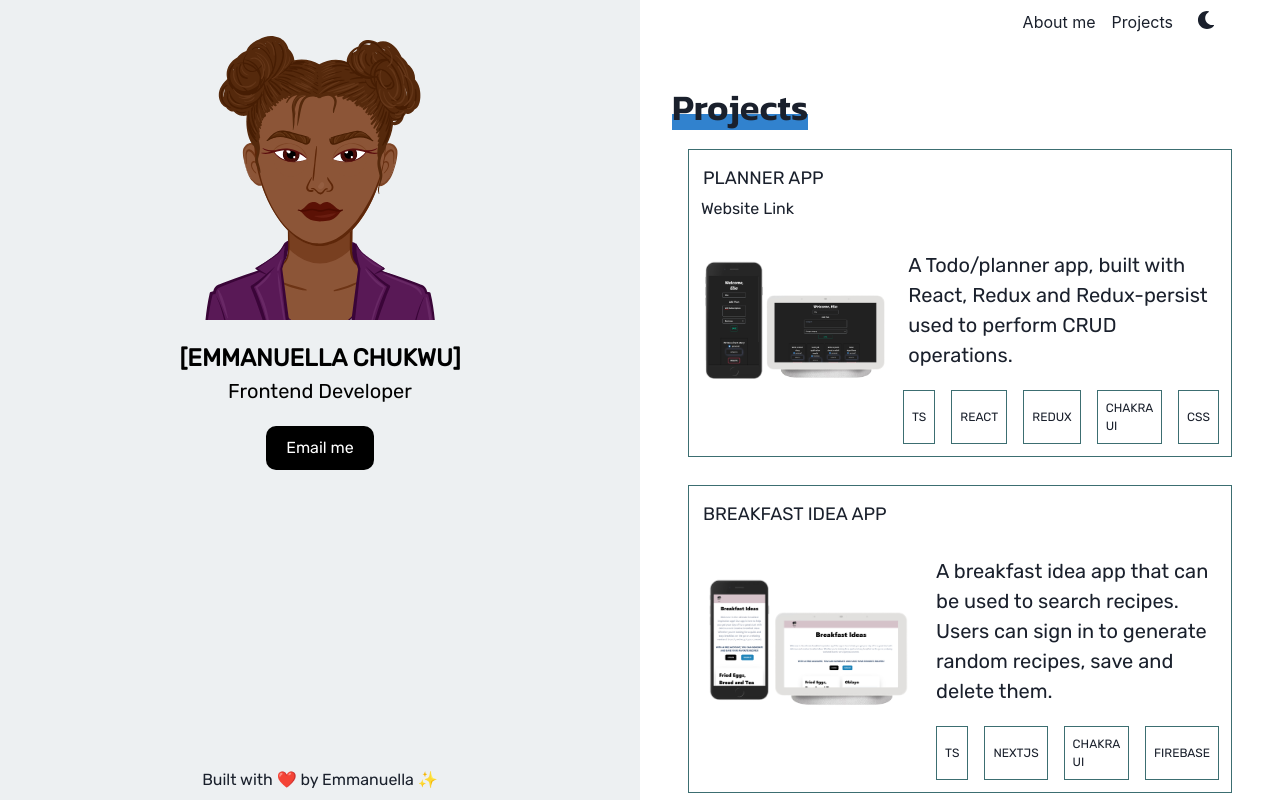
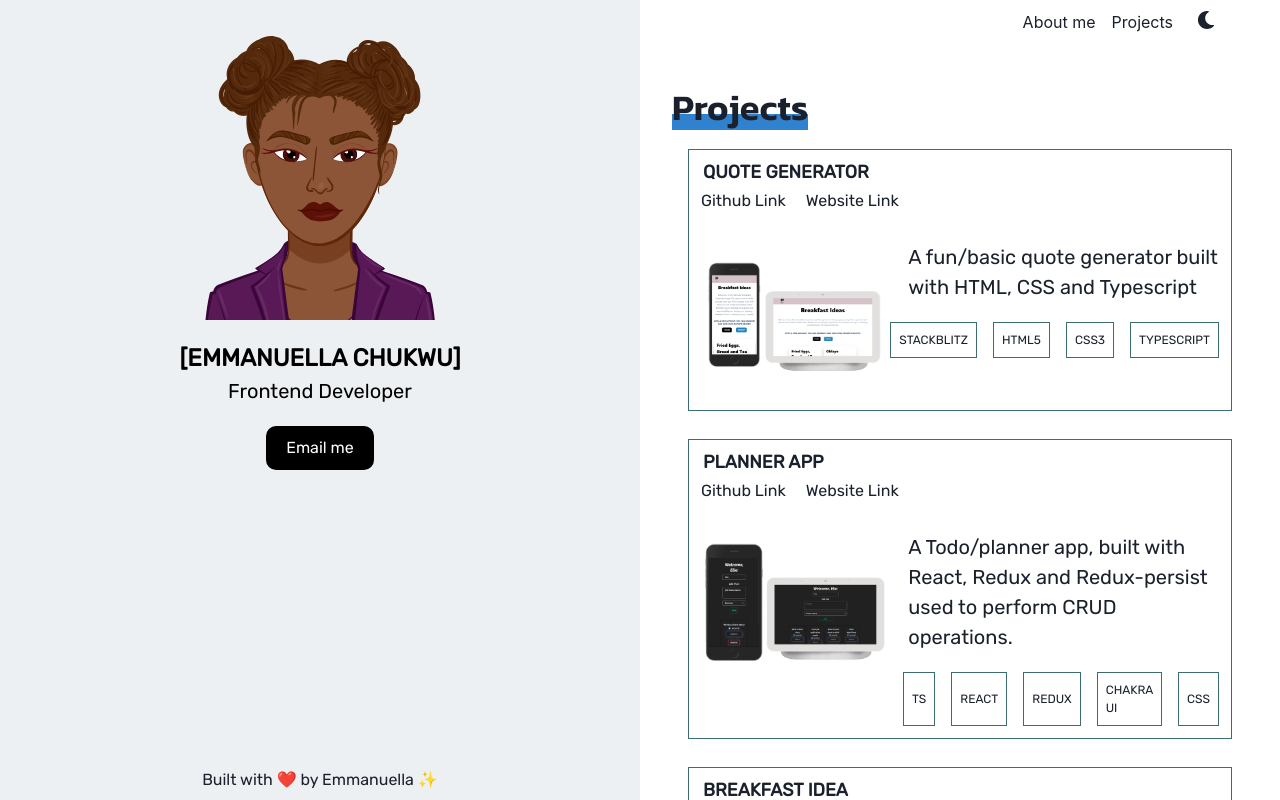
Before and after one commit to Emmanuella-codes/my-portfolio, a React (Create React App) app: page /projects in a window 1280 px wide. Built offline with nearby package versions, Linux system fonts and the light colour scheme.

Commit message:
add another project/ fix project website links

```diff
--- a/src/components/ProjectCard.tsx
+++ b/src/components/ProjectCard.tsx
@@ -1,4 +1,12 @@
-import { Box, Container, Flex, Image, Link, Text } from "@chakra-ui/react";
+import {
+  Box,
+  Container,
+  Flex,
+  Heading,
+  Image,
+  Link,
+  Text,
+} from "@chakra-ui/react";
 import BreakfastPic from "../assets/Screenshots/breakfast-pic.png";
 import ManagePic from "../assets/Screenshots/manage-pic.png";
 import PortfolioPic from "../assets/Screenshots/portfolio-pic.png";
@@ -16,6 +24,15 @@ type Project = {
 
 const projects: Project[] = [
   {
+    title: "Quote Generator",
+    description:
+      "A fun/basic quote generator built with HTML, CSS and Typescript",
+    technologies: ["STACKBLITZ", "HTML5", "CSS3", "TYPESCRIPT"],
+    githubLink: "https://github.com/Emmanuella-codes/quote-generator",
+    cardPicture: BreakfastPic,
+    websiteLink: "https://typescript-screev.stackblitz.io/",
+  },
+  {
     title: "Planner App",
     description:
       "A Todo/planner app, built with React, Redux and Redux-persist used to perform CRUD operations.",
@@ -31,6 +48,7 @@ const projects: Project[] = [
     technologies: ["TS", "NEXTJS", "CHAKRA UI", "FIREBASE"],
     githubLink: "https://github.com/Emmanuella-codes/breakfast-idea-app",
     cardPicture: BreakfastPic,
+    websiteLink: "https://breakfast-app.netlify.app/",
   },
   {
     title: "Manage Landing Page",
@@ -62,11 +80,7 @@ const ProjectCard = ({ project }: { project: Project }) => {
         fontFamily={"Rubik"}
       >
         <Box>
-          <Link
-            href={project.githubLink}
-            style={{ textDecoration: "none" }}
-            className="github-btn"
-          >
+          <Heading w={{ base: "67%", md: "35%" }} className="github-btn">
             <span
               style={{
                 paddingInlineStart: "2px",
@@ -75,20 +89,41 @@ const ProjectCard = ({ project }: { project: Project }) => {
             >
               {project.title}
             </span>{" "}
-          </Link>
+          </Heading>
           {project.websiteLink ? (
+            <Flex gap="5">
+              <Box>
+                <Link
+                  href={project.githubLink}
+                  fontSize={"md"}
+                  className="website-btn"
+                  style={{ textDecoration: "none" }}
+                >
+                  Github Link
+                </Link>
+              </Box>
+              <Box>
+                <Link
+                  href={project.websiteLink}
+                  fontSize={"md"}
+                  className="website-btn"
+                  style={{ textDecoration: "none" }}
+                >
+                  Website Link
+                </Link>
+              </Box>
+            </Flex>
+          ) : (
             <Box>
               <Link
-                href={project.websiteLink}
+                href={project.githubLink}
                 fontSize={"md"}
                 className="website-btn"
                 style={{ textDecoration: "none" }}
               >
-                Website Link
+                Github Link
               </Link>
             </Box>
-          ) : (
-            <Box display="none"></Box>
           )}
         </Box>
         <Flex flexDir={{ base: "column", md: "row" }} gap={5}>
```
